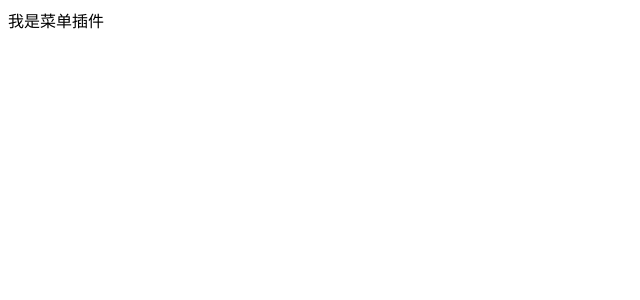
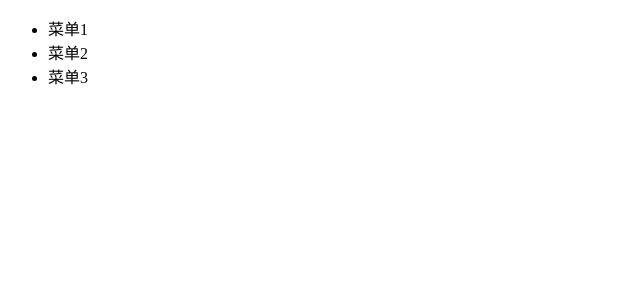
Before and after one commit to XHxiaohong/xiao, a Vue app in the folder pulic/: page / in a window 1280 px wide. Shown: the top 300 px of the page, without its empty margins (0-640 px from the left). Built offline with nearby package versions, Linux system fonts and the light colour scheme.

Commit message:
add meun

```diff
--- a/pulic/src/plugin/views/meun/index.vue
+++ b/pulic/src/plugin/views/meun/index.vue
@@ -1,16 +1,38 @@
 <template>
-  <div id="xl-meun">
-    <a @click="log">我是菜单插件</a>
-  </div>
+  <ul id="xl-meun" :class={}>
+    <template v-for="meun in meunData">
+      <xl-meun-item :key="meun[title]" v-if="!meun.child">
+        {{meun[title]}}
+      </xl-meun-item>
+
+      <xl-meun-item-group v-else :key="meun[title]" :title="title" :path="path" :childData="meun"> </xl-meun-item-group>
+
+      <!-- -->
+    </template>
+  </ul>
 </template>
 
 <script>
+import XlMeunItem from './meun-item.vue'
+import XlMeunItemGroup from './meun-item-group.vue'
 export default {
-  name: 'xl-meun',
+  name: 'XlMeun',
   props: {
     meunData: Array,
-    nme: String,
-    path: String
+    title: {
+      type: String,
+      default: 'title'
+    },
+    path: {
+      type: String,
+      default: 'path'
+    },
+    mode: String
+  },
+  // child
+  components: {
+    XlMeunItem,
+    XlMeunItemGroup
   },
   data () { return  {}},
   methods: {
--- /dev/null
+++ b/pulic/src/plugin/views/meun/meun-item-group.vue
@@ -0,0 +1,51 @@
+<template>
+  <li>
+    <div @click="change"> {{ childData[title] }} </div>
+    <ul v-if="childData.child" v-show="isGroup">
+      <template v-for="child in childData.child">
+        <xl-menu-item-group :key="child[title]" :title="title" :path="path" :childData="child"></xl-menu-item-group >
+      </template>
+    </ul>
+  </li>
+</template>
+
+<script>
+export default {
+  name: 'XlMenuItemGroup',
+  props: {
+    childData: {
+      type: Object,
+      default: ()=> {}
+    },
+    title: {
+      type: String,
+      default: 'title'
+    },
+    path: {
+      type: String,
+      default: 'path'
+    }
+  },
+  data () {
+    return {
+      isGroup: false
+    }
+  },
+  methods: {
+    change () {
+      this.isGroup = !this.isGroup
+    }
+  },
+  watch: {
+    childData(value) {
+      console.log(value, 'group')
+    }
+  }
+}
+</script>
+
+<style scoped>
+.group {
+  padding-left: 20px;
+}
+</style>
--- /dev/null
+++ b/pulic/src/plugin/views/meun/meun-item.vue
@@ -0,0 +1,9 @@
+<template>
+  <li><slot></slot></li>
+</template>
+
+<script>
+export default {
+  name: 'XlMenuTiem'
+}
+</script>
--- a/pulic/src/views/Home.vue
+++ b/pulic/src/views/Home.vue
@@ -1,6 +1,6 @@
 <template>
   <div class="home">
-    <xl-meun :meunData="meunData"></xl-meun>
+    <xl-meun :meunData="meunData" title="name"></xl-meun>
   </div>
 </template>
 
@@ -31,7 +31,17 @@ export default {
         }, {
           name: ' 菜单2_2',
           path: '',
+          child: [{
+            name: ' 菜单2_2_1',
+            path: '',
+          }, {
+            name: ' 菜单2_2_2',
+            path: '',
+          }]
         }]
+      }, {
+        name: ' 菜单3',
+        path: '',
       }]
     }
   }
```
